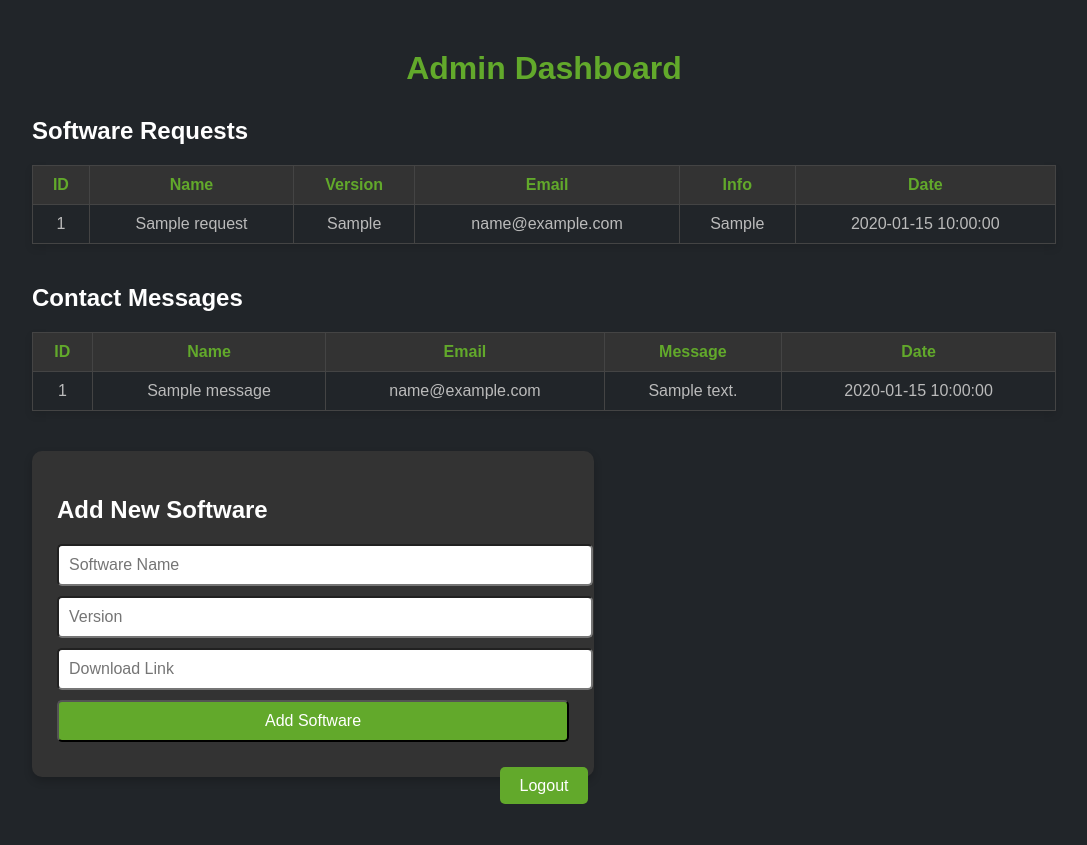
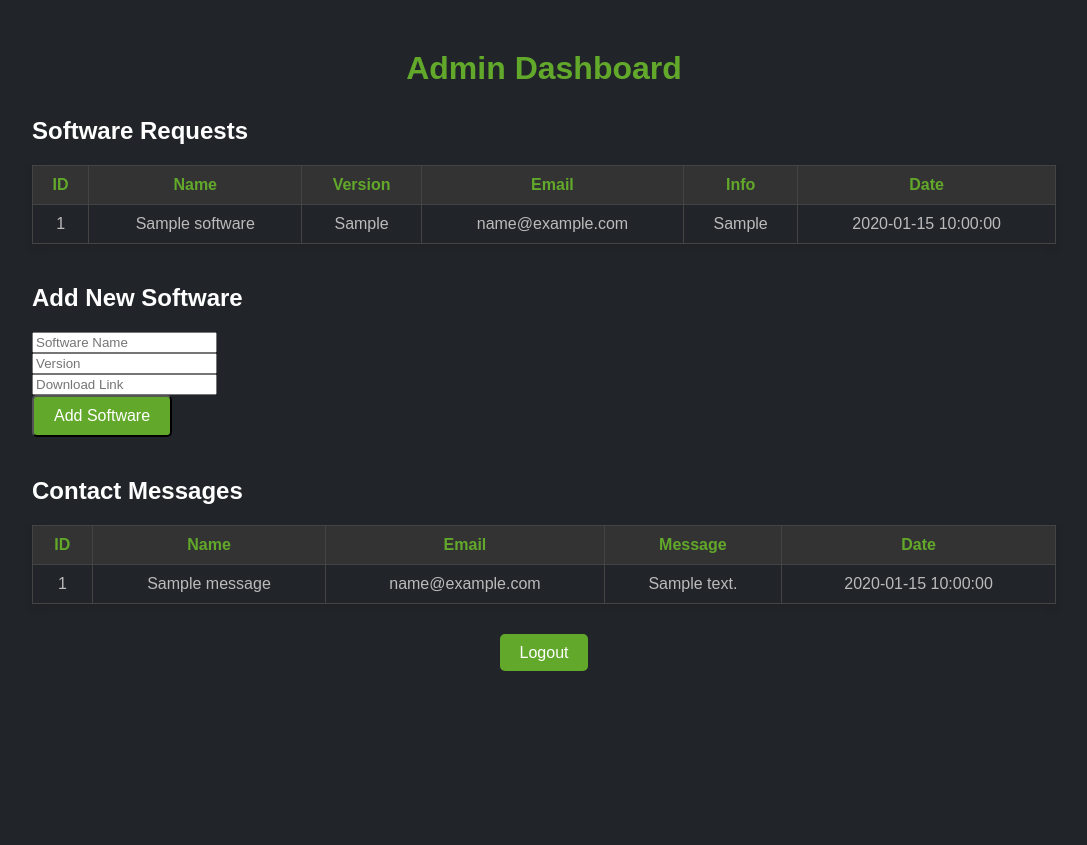
Before and after one commit to rabbi696/mac-mini-m4, a PHP site: page /admin/dashboard.php in a window 1280 px wide. Shown: the whole page, without its empty margins (96-1183 px from the left). After the commit the page ends 671 px from the top, so only its background shows below. Run offline with PHP 8.4, Linux system fonts and the light colour scheme; the visitor is signed in with stand-in values (Sample User, id 1); tables that the repository leaves empty or names only in its code hold one stand-in row (values such as "Sample post").

Commit message:
software add and form info update7

```diff
--- a/admin/dashboard.php
+++ b/admin/dashboard.php
@@ -3,20 +3,19 @@ session_start();
 
 // Check if the user is logged in, if not redirect to login page
 if (!isset($_SESSION['admin_logged_in']) || $_SESSION['admin_logged_in'] !== true) {
-    header("Location: login.php");  // Redirect to login page if not logged in
+    header("Location: login.php");
     exit();
 }
 
 // Database connection
 $conn = new mysqli("localhost", "u273108828_mac", "MacWithWilson007*", "u273108828_mac");
 
-// Check connection
 if ($conn->connect_error) {
     die("Connection failed: " . $conn->connect_error);
 }
 
 // Fetch software requests
-$sql_software_requests = "SELECT * FROM software_requests ORDER BY id DESC";
+$sql_software_requests = "SELECT * FROM software ORDER BY created_at DESC";
 $result_software_requests = $conn->query($sql_software_requests);
 
 // Fetch contact messages
@@ -85,27 +84,6 @@ $result_contact_messages = $conn->query($sql_contact_messages);
         .button:hover {
             background-color: #4e8b1f;
         }
-        /* Add Software Form */
-        .add-software-form {
-            background-color: #333;
-            padding: 25px;
-            border-radius: 10px;
-            box-shadow: 0 4px 8px rgba(0, 0, 0, 0.2);
-            width: 50%;
-            margin-top: 20px;
-        }
-        .add-software-form input, .add-software-form button {
-            width: 100%;
-            padding: 10px;
-            margin-bottom: 10px;
-            border-radius: 5px;
-            font-size: 16px;
-        }
-        .add-software-form button {
-            background-color: #62a92b;
-            color: white;
-            cursor: pointer;
-        }
     </style>
 </head>
 <body>
@@ -127,7 +105,7 @@ $result_contact_messages = $conn->query($sql_contact_messages);
                     <th>Date</th>
                 </tr>
             </thead>
-            <tbody>
+            <tbody id="softwareTableBody">
                 <?php
                 if ($result_software_requests->num_rows > 0) {
                     while ($row = $result_software_requests->fetch_assoc()) {
@@ -137,7 +115,7 @@ $result_contact_messages = $conn->query($sql_contact_messages);
                         echo "<td>" . $row["software_version"] . "</td>";
                         echo "<td>" . $row["visitor_email"] . "</td>";
                         echo "<td>" . $row["additional_info"] . "</td>";
-                        echo "<td>" . $row["date"] . "</td>";
+                        echo "<td>" . $row["submitted_at"] . "</td>";
                         echo "</tr>";
                     }
                 } else {
@@ -146,6 +124,18 @@ $result_contact_messages = $conn->query($sql_contact_messages);
                 ?>
             </tbody>
         </table>
+    </div>
+
+    <!-- Add New Software Section -->
+    <div class="dashboard-section">
+        <h2>Add New Software</h2>
+        <form id="addSoftwareForm">
+            <input type="text" id="software_name" name="software_name" placeholder="Software Name" required><br>
+            <input type="text" id="software_version" name="software_version" placeholder="Version" required><br>
+            <input type="text" id="download_link" name="download_link" placeholder="Download Link" required><br>
+            <button type="submit" class="button">Add Software</button>
+        </form>
+        <div id="responseMessage" style="color: red; margin-top: 10px;"></div>
     </div>
 
     <!-- Contact Messages Section -->
@@ -181,62 +171,54 @@ $result_contact_messages = $conn->query($sql_contact_messages);
         </table>
     </div>
 
-    <!-- Add Software Form -->
-    <div class="add-software-form">
-        <h2>Add New Software</h2>
-        <form id="addSoftwareForm">
-            <input type="text" id="softwareName" name="software_name" placeholder="Software Name" required><br>
-            <input type="text" id="softwareVersion" name="software_version" placeholder="Version" required><br>
-            <input type="text" id="downloadLink" name="download_link" placeholder="Download Link" required><br>
-            <button type="submit">Add Software</button>
-        </form>
-        <div id="softwareMessage"></div>
-    </div>
-
     <!-- Logout Button -->
     <div style="text-align: center;">
         <a href="logout.php" class="button">Logout</a>
     </div>
 </div>
 
+<script src="https://code.jquery.com/jquery-3.6.0.min.js"></script>
 <script>
-    // Handle form submission with AJAX
-    document.getElementById('addSoftwareForm').addEventListener('submit', function (e) {
-        e.preventDefault();
+    $(document).ready(function() {
+        $("#addSoftwareForm").submit(function(e) {
+            e.preventDefault();
 
-        var softwareName = document.getElementById('softwareName').value;
-        var softwareVersion = document.getElementById('softwareVersion').value;
-        var downloadLink = document.getElementById('downloadLink').value;
+            var softwareName = $("#software_name").val();
+            var softwareVersion = $("#software_version").val();
+            var downloadLink = $("#download_link").val();
 
-        var formData = new FormData();
-        formData.append('software_name', softwareName);
-        formData.append('software_version', softwareVersion);
-        formData.append('download_link', downloadLink);
-
-        fetch('process_add_software.php', {
-            method: 'POST',
-            body: formData
-        })
-        .then(response => response.json())
-        .then(data => {
-            if (data.status === 'success') {
-                document.getElementById('softwareMessage').innerHTML = '<span style="color: green;">' + data.message + '</span>';
-                setTimeout(function () {
-                    window.location.reload();
-                }, 2000);
-            } else {
-                document.getElementById('softwareMessage').innerHTML = '<span style="color: red;">' + data.message + '</span>';
-            }
-        })
-        .catch(error => {
-            document.getElementById('softwareMessage').innerHTML = '<span style="color: red;">An unexpected error occurred. Please try again.</span>';
+            $.ajax({
+                url: 'process_add_software.php',
+                type: 'POST',
+                data: {
+                    software_name: softwareName,
+                    software_version: softwareVersion,
+                    download_link: downloadLink
+                },
+                success: function(response) {
+                    var data = JSON.parse(response);
+                    if (data.status === "success") {
+                        $("#responseMessage").css("color", "green").text(data.message);
+                        $("#software_name").val('');
+                        $("#software_version").val('');
+                        $("#download_link").val('');
+                        var newSoftwareRow = `<tr>
+                            <td>${data.id}</td>
+                            <td>${softwareName}</td>
+                            <td>${softwareVersion}</td>
+                            <td>${data.email}</td>
+                            <td>${data.info}</td>
+                            <td>${data.date}</td>
+                        </tr>`;
+                        $("#softwareTableBody").prepend(newSoftwareRow);
+                    } else {
+                        $("#responseMessage").css("color", "red").text(data.message);
+                    }
+                }
+            });
         });
     });
 </script>
 
 </body>
 </html>
-
-<?php
-$conn->close();
-?>
```
Also changed, not shown: admin/process_add_software.php (+24 -26 lines).
